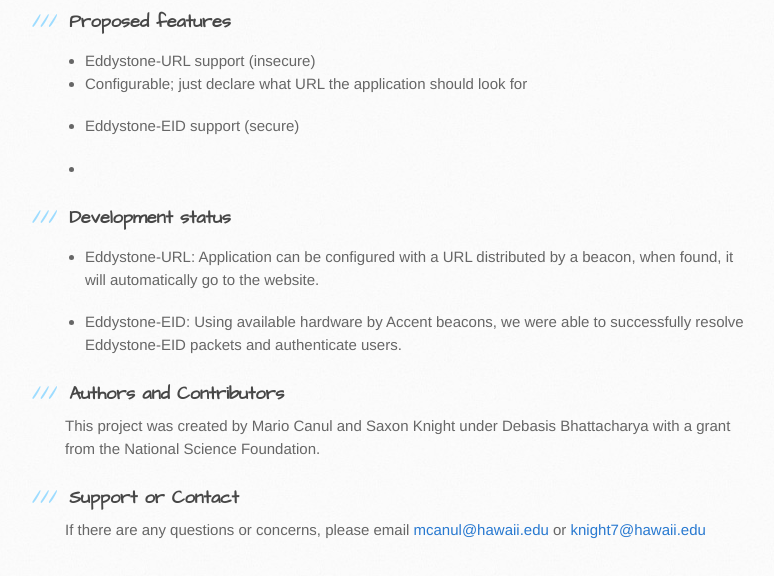
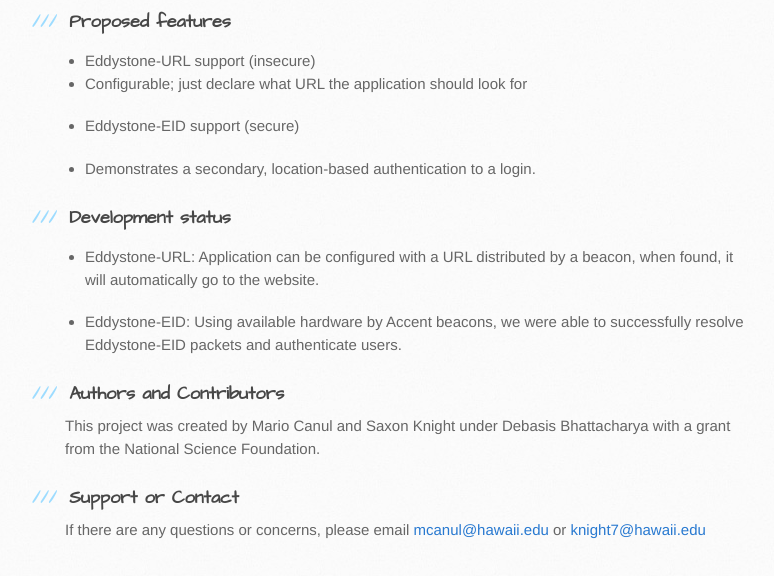
Before and after one commit to UHMC/Educational_Beacons, a plain HTML site: page index.html in a window 1280 px wide. Shown: the part 1477-2053 px from the top of the page, without its empty margins (105-879 px from the left). Drawn offline with Linux system fonts and the light colour scheme.

```diff
--- a/index.html
+++ b/index.html
@@ -49,7 +49,7 @@
 <li>Eddystone-URL support (insecure)</li>
 <li><p>Configurable; just declare what URL the application should look for</p></li>
 <li><p>Eddystone-EID support (secure)</p></li>
-<li>
+<li>Demonstrates a secondary, location-based authentication to a login. </li>
 </ul>
 
 <h3>
```
Also changed, not shown: params.json (+1 -1 lines).
